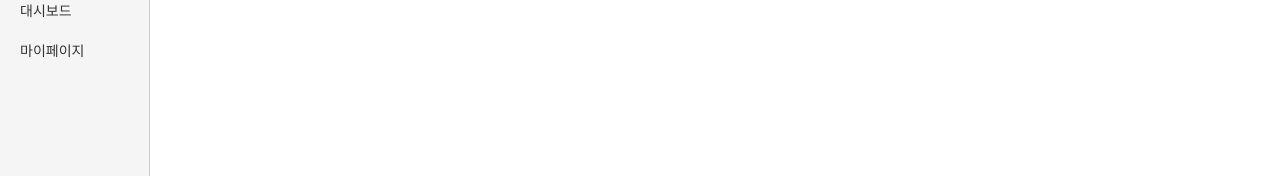
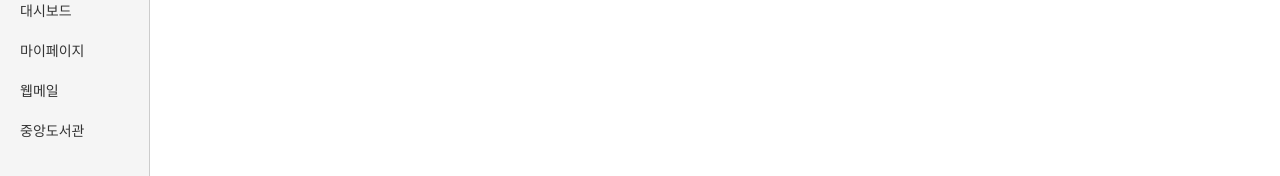
Before and after one commit to kmz6/2025_SE_6, a React (Vite) app in the folder frontend/: page / in a window 1280 px wide. Shown: the part 250-426 px from the top of the page. Built offline with nearby package versions, Linux system fonts and the light colour scheme.

Commit message:
feat: 웹메일, 중앙도서관 연결 구현

```diff
--- a/frontend/src/components/Sidebar.jsx
+++ b/frontend/src/components/Sidebar.jsx
@@ -20,6 +20,18 @@ const MenuItem = styled.div`
   }
 `;
 
+const ExternalLink = styled.a`
+  display: block;
+  padding: 10px 20px;
+  font-size: 14px;
+  color: #333;
+  text-decoration: none;
+
+  &:hover {
+    background-color: #e6e6e6;
+  }
+`;
+
 const Sidebar = () => {
   const menuItems = [
     "수강관리",
@@ -30,10 +42,25 @@ const Sidebar = () => {
     "마이페이지",
   ];
 
+  const externalLinks = [
+    { label: "웹메일", url: "https://wmail.kw.ac.kr/" },
+    { label: "중앙도서관", url: "https://reading.kw.ac.kr/" },
+  ];
+
   return (
     <SidebarContainer>
       {menuItems.map((item) => (
         <MenuItem key={item}>{item}</MenuItem>
+      ))}
+      {externalLinks.map(({ label, url }) => (
+        <ExternalLink
+          key={label}
+          href={url}
+          target="_blank"
+          rel="noopener noreferrer"
+        >
+          {label}
+        </ExternalLink>
       ))}
     </SidebarContainer>
   );
```
